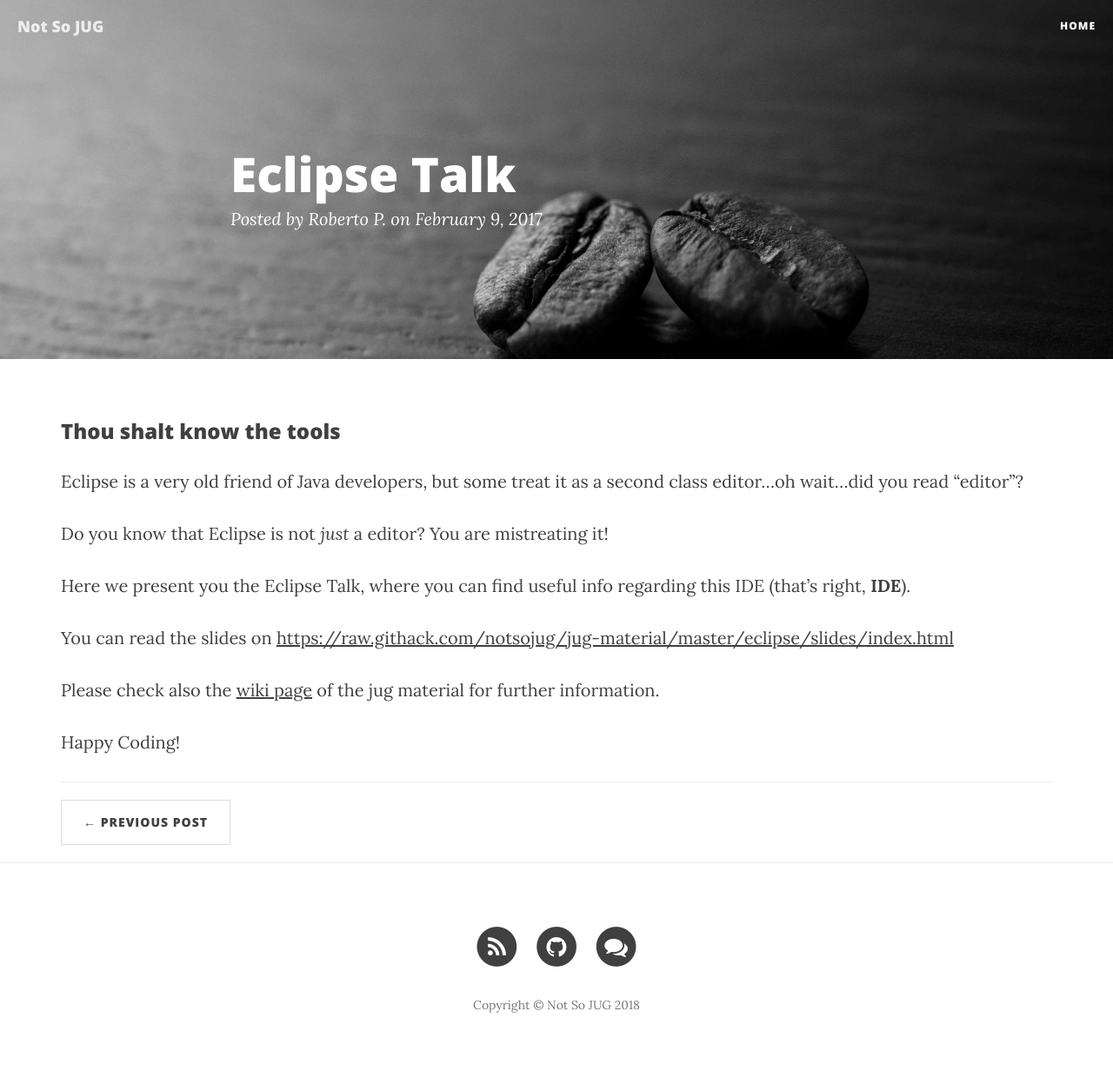
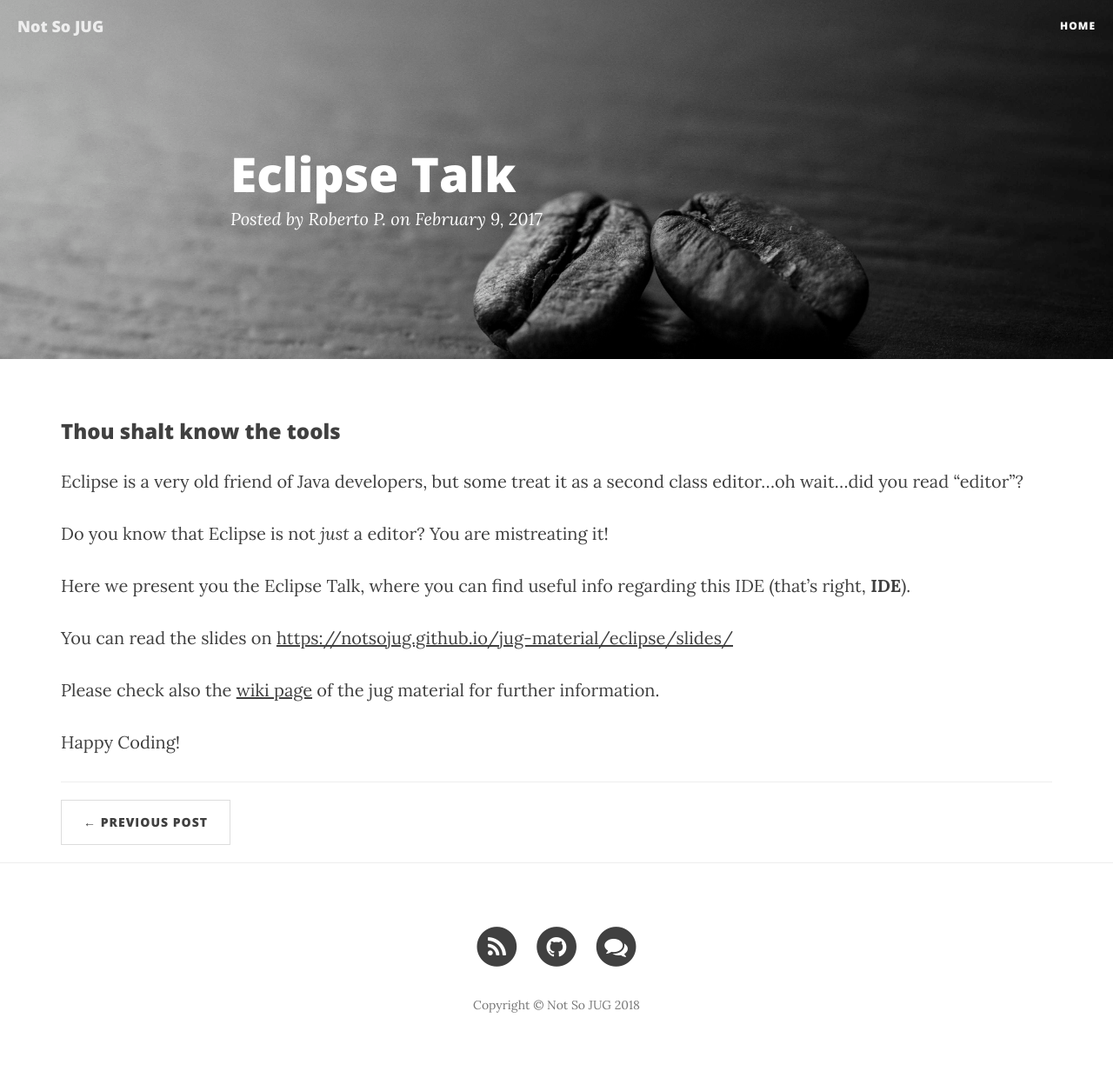
Before and after one commit to notsojug/notsojug.github.io, a Jekyll site: the page built from _posts/2017-02-09-Eclipse-talk.md, in a window 1280 px wide. Shown: the whole page at 87% size. Built offline with Jekyll 4.4.1, drawn with Linux system fonts in a browser that asks for light colours; nearby versions of some CDN libraries; some of the changed lines change nothing that is shown.

Commit message:
Update slides location

```diff
--- a/_posts/2017-02-09-Eclipse-talk.md
+++ b/_posts/2017-02-09-Eclipse-talk.md
@@ -13,7 +13,7 @@ Do you know that Eclipse is not _just_ a editor? You are mistreating it!
 
 Here we present you the Eclipse Talk, where you can find useful info regarding this IDE (that's right, **IDE**).
 
-You can read the slides on [https://raw.githack.com/notsojug/jug-material/master/eclipse/slides/index.html](https://raw.githack.com/notsojug/jug-material/master/eclipse/slides/index.html)
+You can read the slides on [https://notsojug.github.io/jug-material/eclipse/slides/](https://notsojug.github.io/jug-material/eclipse/slides/)
 
 Please check also the [wiki page](https://github.com/notsojug/jug-material/wiki/Eclipse) of the jug material for further information.
 
```
